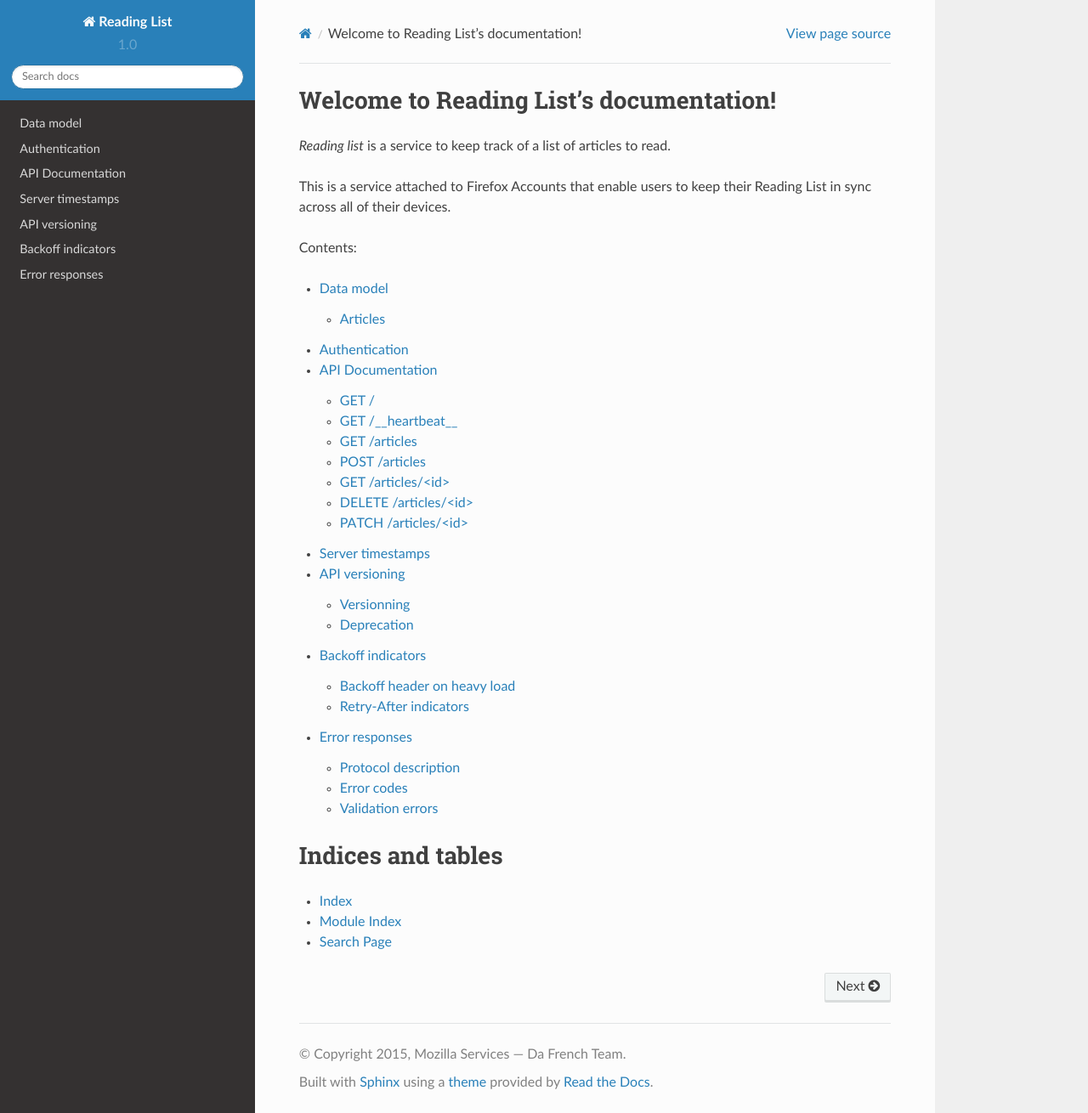
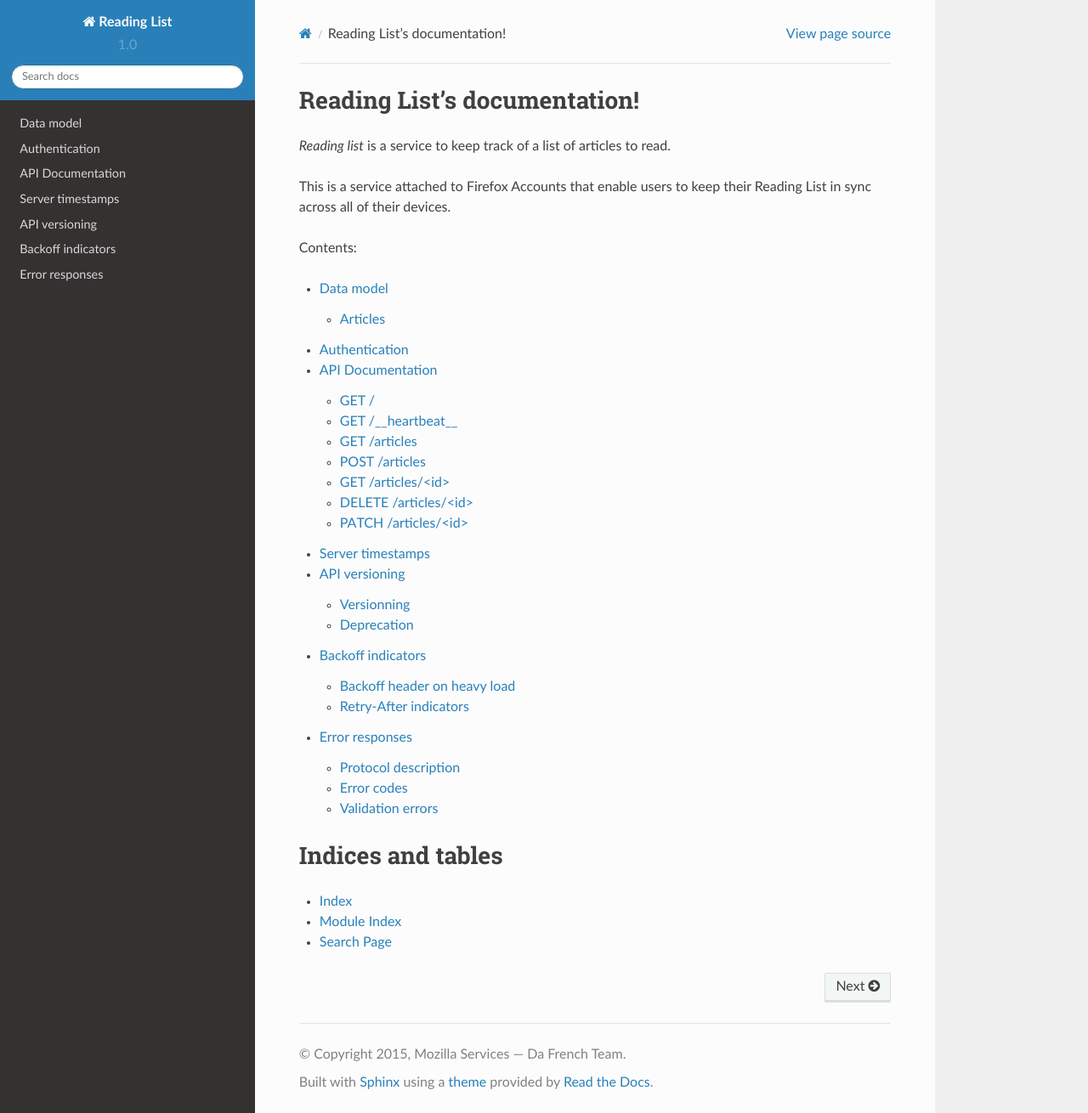
Before and after one commit to Kinto/kinto, a Sphinx documentation site: the page built from docs/index.rst, in a window 1280 px wide and 1310 px high. Shown: the whole window at 85% size. Built offline with Sphinx 7.4.7 and the Read the Docs theme 2.0.0, drawn with Linux system fonts in a browser that asks for light colours.

Commit message:
@ametaireau review.

```diff
--- a/docs/index.rst
+++ b/docs/index.rst
@@ -3,8 +3,8 @@
    You can adapt this file completely to your liking, but it should at least
    contain the root `toctree` directive.
 
-Welcome to Reading List's documentation!
-========================================
+Reading List's documentation!
+=============================
 
 *Reading list* is a service to keep track of a list of articles to read.
 
```
Also changed, not shown: docs/api.rst (+16 -16 lines), docs/conf.py (+0 -143 lines).
